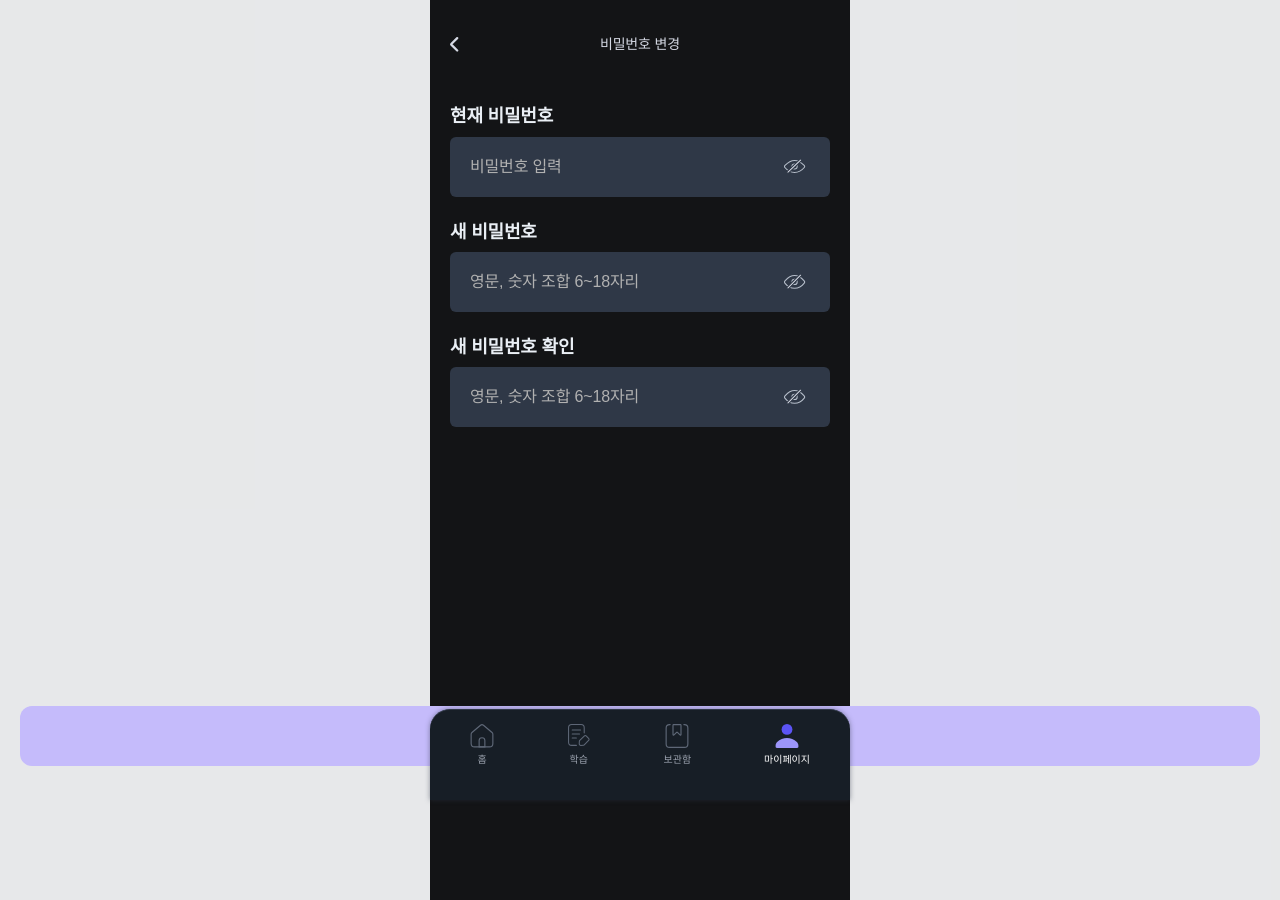
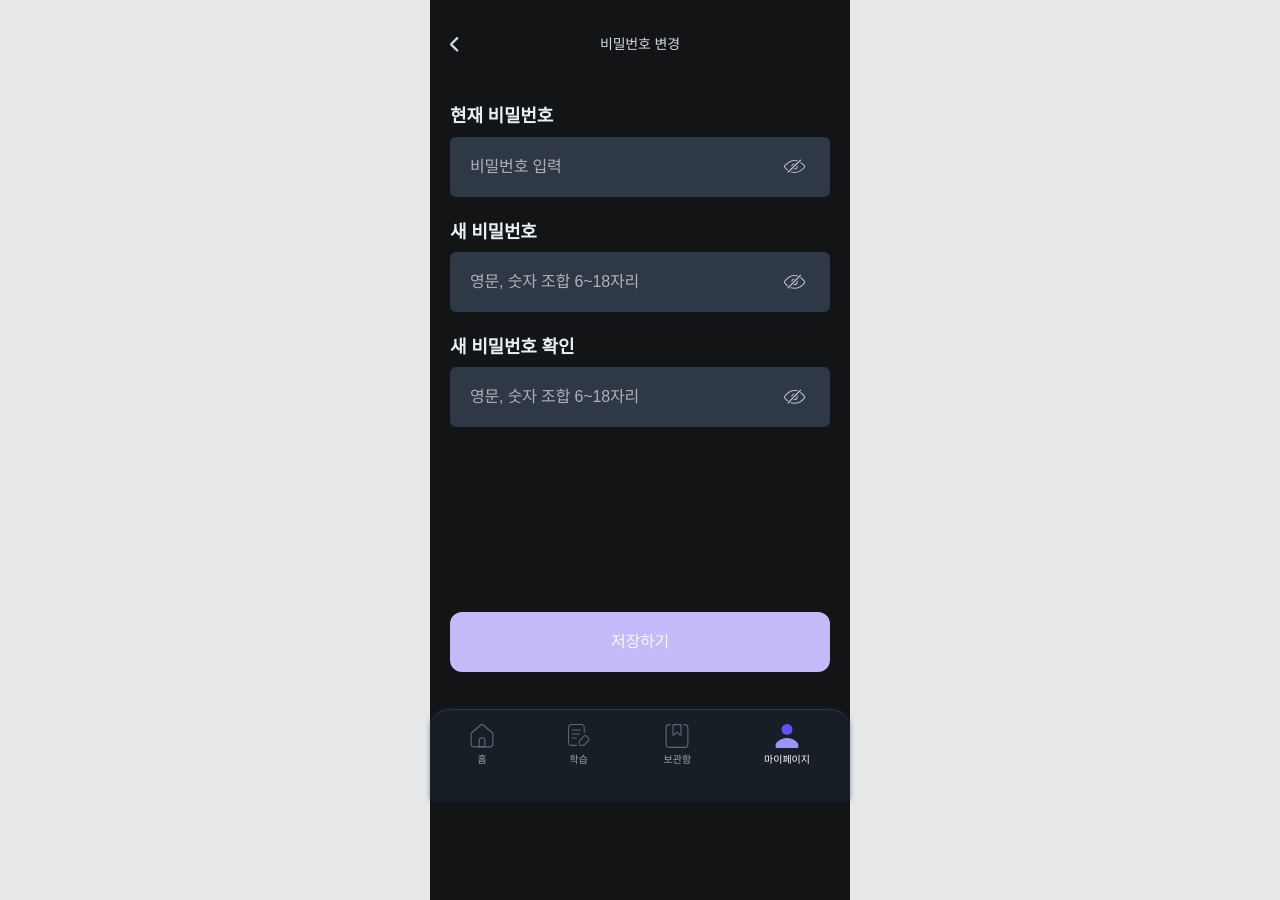
Before and after one commit to IT-Cotato/12th-FinSight-FE, a Next.js app: page /mypage/password in a window 1280 px wide. Built offline with nearby package versions, Linux system fonts and the light colour scheme; no server answers; a web font is replaced by a local one.

Commit message:
refactor: 마이페이지 피드백 반영

```diff
--- a/src/components/Button.tsx
+++ b/src/components/Button.tsx
@@ -1,47 +1,29 @@
-'use client';
-
-import React from 'react';
+"use client";
 
 interface ButtonProps {
   text: string;
   onClick: () => void;
   disabled?: boolean;
+  className?: string;
 }
 
 export default function Button({
   text,
   onClick,
-  disabled = false
+  disabled = false,
+  className = "",
 }: ButtonProps) {
   return (
-    <div
-      style={{
-        position: 'absolute',
-        bottom: '34px',
-        left: '20px',
-        right: '20px',
-      }}
+    <button
+      onClick={onClick}
+      disabled={disabled}
+      className={`
+        w-full h-[60px] rounded-xl text-b1 text-gray-10 transition-colors
+        ${disabled ? "bg-primary-20" : "bg-primary-50"}
+        ${className}
+      `}
     >
-      <button
-        onClick={onClick}
-        disabled={disabled}
-        style={{
-          width: '100%',
-          height: '60px',
-          borderRadius: '12px',
-          backgroundColor: disabled
-            ? 'var(--color-primary-20, #C5BBFB)'
-            : 'var(--color-primary-50, #5C54F5)',
-          color: 'var(--color-gray-10)',
-          fontSize: '16px',
-          fontWeight: 500,
-          cursor: disabled ? 'not-allowed' : 'pointer',
-          border: 'none',
-          transition: 'all 0.3s ease',
-        }}
-      >
-        {text}
-      </button>
-    </div>
+      {text}
+    </button>
   );
 }
--- a/src/components/mypage/PasswordChangeScreen.tsx
+++ b/src/components/mypage/PasswordChangeScreen.tsx
@@ -93,9 +93,11 @@ export default function PasswordChangeScreen({ email }: Props) {
   }
 
   return (
-    <main className="min-h-dvh bg-bg-100 px-5 pb-24">
+    <main className="min-h-dvh bg-bg-100 px-5 flex flex-col">
       <PageHeader title="비밀번호 변경" />
 
+      {/* 입력 영역 */}
+      <div className="flex-1">
         <section className="mt-12">
           <h2 className="text-h4 font-semibold text-bg-10">현재 비밀번호</h2>
           <div className="mt-2">
@@ -151,13 +153,16 @@ export default function PasswordChangeScreen({ email }: Props) {
                 : "비밀번호가 일치하지 않습니다."}
           </p>
         </section>
+      </div>
 
       {/* 저장 버튼 */}
+      <div className="pb-32">
         <Button
           text="저장하기"
           onClick={handleSubmit}
           disabled={!canSubmit || submitting}
         />
+      </div>
     </main>
   );
 }
--- a/src/components/mypage/ProfileEditScreen.tsx
+++ b/src/components/mypage/ProfileEditScreen.tsx
@@ -5,6 +5,7 @@ import PageHeader from "@/components/mypage/PageHeader";
 import ConfirmModal from "@/components/mypage/ConfirmModal";
 import NicknameField from "@/components/mypage/NicknameField";
 import CategoryPicker from "@/components/mypage/CategoryPicker";
+import Button from "@/components/Button";
 import {
   getMyProfile,
   getUserCategories,
@@ -109,9 +110,10 @@ export default function ProfileEditScreen() {
   }
 
   return (
-    <main className="min-h-dvh bg-bg-100 px-5">
+    <main className="min-h-dvh bg-bg-100 px-5 flex flex-col">
       <PageHeader title="프로필 수정" />
 
+      <div className="flex-1">
         <NicknameField
           initialNickname={initialNickname}
           nickname={nickname}
@@ -126,19 +128,15 @@ export default function ProfileEditScreen() {
           editMode={editMode}
           onToggleEdit={() => setEditMode((v) => !v)}
         />
+      </div>
 
       {/* 저장 버튼 */}
-      <div className="fixed bottom-[110px] left-0 right-0 px-5 z-[60]">
-        <button
-          type="button"
+      <div className="pb-32">
+        <Button
+          text="저장하기"
           onClick={() => setOpenConfirm(true)}
           disabled={!canSave || saving}
-          className={`h-[60px] w-full rounded-xl text-b1 text-gray-10 ${
-            canSave ? "bg-primary-50" : "bg-primary-20"
-          }`}
-        >
-          저장하기
-        </button>
+        />
       </div>
 
       <ConfirmModal
--- a/src/components/mypage/StatTripletCard.tsx
+++ b/src/components/mypage/StatTripletCard.tsx
@@ -22,7 +22,7 @@ export default function StatTripletCard({
     <section className="mt-6 px-5">
       <div className="h-[90px] rounded-xl border border-primary-90 bg-primary-100 px-3">
         <div className="grid h-full grid-cols-[1fr_auto_1fr_auto_1fr] items-center">
-          <Stat label="저장한 뉴스" value={`${attendanceDays}일`} />
+          <Stat label="저장한 뉴스" value={`${attendanceDays}개`} />
           <div className="mx-auto h-10 w-px bg-primary-90" />
           <Stat label="뉴스 저장" value={`${totalNewsSaved}개`} />
           <div className="mx-auto h-10 w-px bg-primary-90" />
```
Lines whose indentation alone changed are shown as unchanged.
